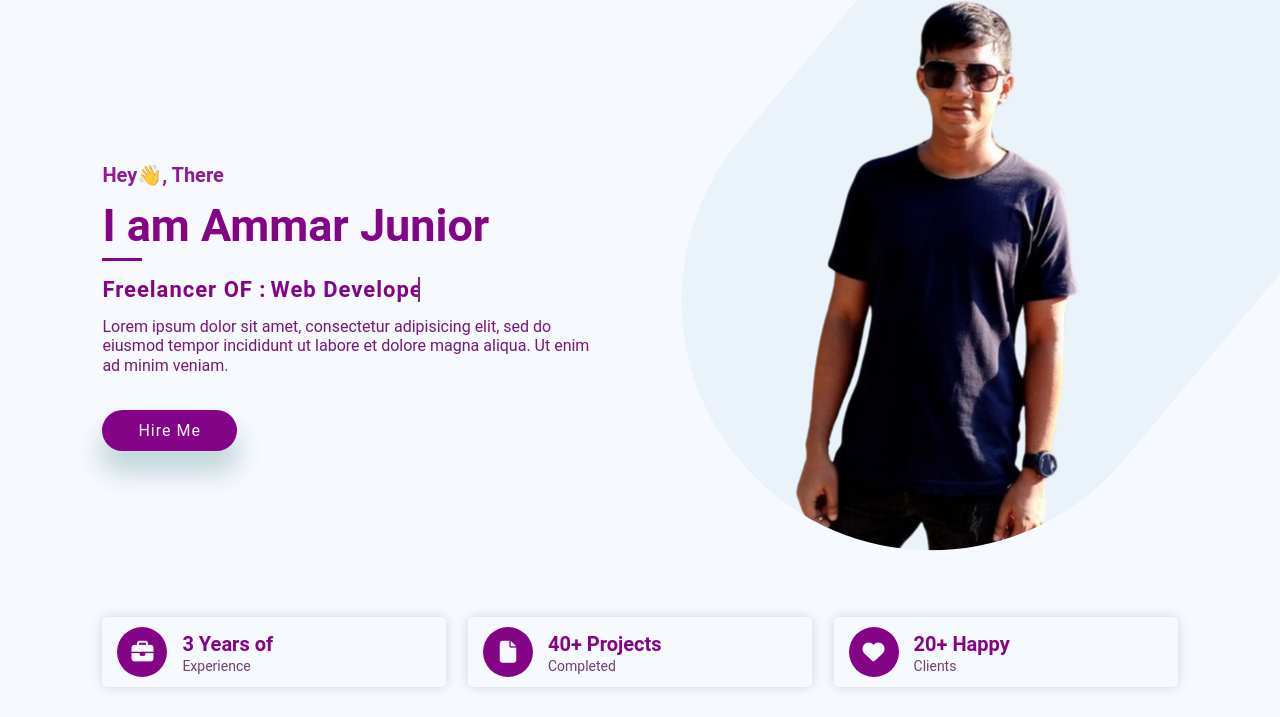
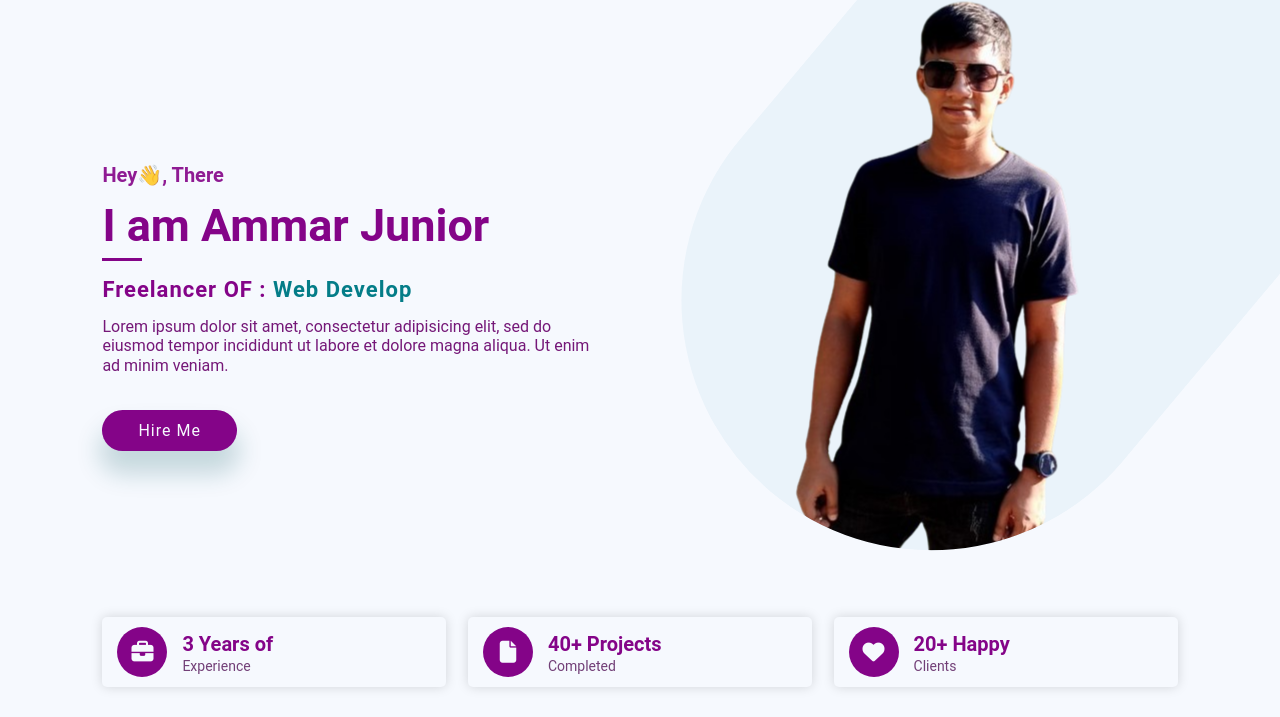
Before and after one commit to ammarofficialbd/ammarofficial, a plain HTML site: page index.html in a window 1280 px wide. Shown: the part 83-800 px from the top of the page. Drawn offline with nearby package versions, Linux system fonts and the light colour scheme.

Commit message:
Update Type Animation and V1.1

```diff
--- a/index.html
+++ b/index.html
@@ -59,8 +59,7 @@
 		<div class="hero-text">
 			<h3>Hey👋, There</h3>
 			<h1 >I am Ammar Junior</h1>
-			<h2 class="text first-text" style="display: inline;">Freelancer OF :</h2>
-			<h2 class="text second-text" style="display: inline;"> Web Designer</h2>
+			<h2 class="" style="display: inline;">Freelancer OF : <div id="text" style="display: inline;"> </div> </h2>
 			<p>Lorem ipsum dolor sit amet, consectetur adipisicing elit, sed do eiusmod tempor incididunt ut labore et dolore magna aliqua. Ut enim ad minim veniam.</p>
 			<button class="btn hire-btn">Hire Me</button>
 		</div>
--- a/script.js
+++ b/script.js
@@ -85,18 +85,54 @@ $('.testimonials-container').owlCarousel({
     }
 })
 
-const text = document.querySelector('.second-text');
+    // JavaScript for text typing and reversing animation with color object
+    const textElement = document.getElementById('text');
+    const texts = [
+      { text: "Web Designer.", color: "#4ECC50" },
+      { text: "Web Developer.", color: "#047d88" },
+      { text: "App Developer.", color: "#751878" }
+    ];
 
-const textAnimate = () =>{
-   setTimeout(() => {
-	 text.textContent = "Web Designer"
-   }, 0);
-   setTimeout(() => {
-	text.textContent = "Web Developer"
-  }, 4000);
-  setTimeout(() => {
-	text.textContent = "App Developer"
-  }, 8000);
-}
+    let currentIndex = 0;
 
-textAnimate();
+    function typeAndReverse(index) {
+      const { text, color } = texts[currentIndex];
+
+      textElement.textContent = text.slice(0, index);
+      textElement.style.color = color;
+
+      if (index < text.length) {
+        setTimeout(() => {
+          typeAndReverse(index + 1);
+        }, 100); // Adjust the typing speed (milliseconds)
+      } else {
+        // Reverse the animation after typing
+        setTimeout(() => {
+          reverseText(text.length - 1);
+        }, 800); // Adjust the delay before reversing (milliseconds)
+      }
+    }
+
+    function reverseText(index) {
+      const { text, color } = texts[currentIndex];
+
+      textElement.textContent = text.slice(0, index);
+      textElement.style.color = color;
+
+      if (index > 0) {
+        setTimeout(() => {
+          reverseText(index - 1);
+        }, 100); // Adjust the reversing speed (milliseconds)
+      } else {
+        // Move to the next text in the array
+        currentIndex = (currentIndex + 1) % texts.length;
+
+        // Start typing the next text
+        setTimeout(() => {
+          typeAndReverse(0);
+        }, 800); // Adjust the delay before typing the next text (milliseconds)
+      }
+    }
+
+    // Start the typing and reversing animation with the first text
+    typeAndReverse(0);
```
